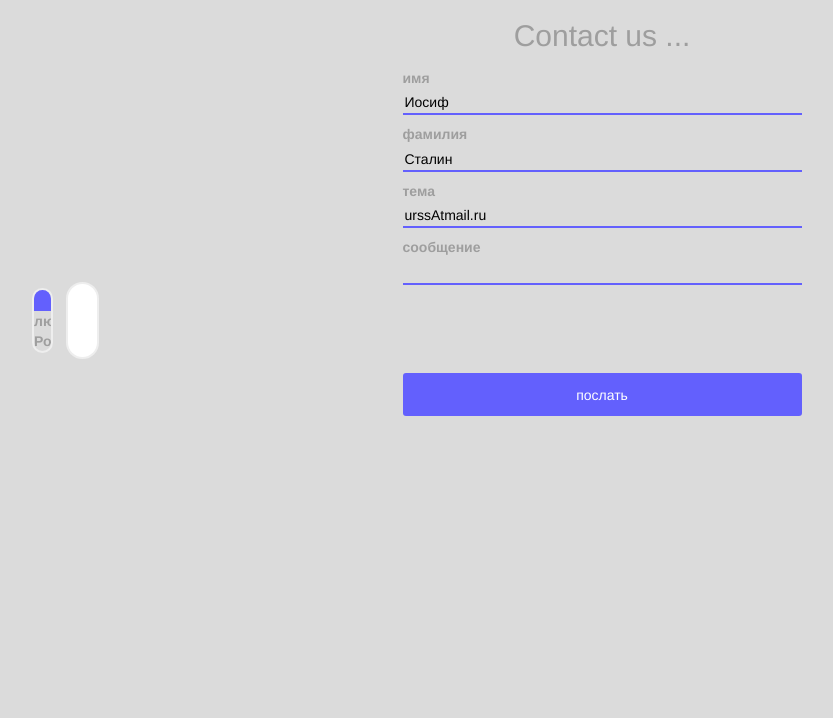
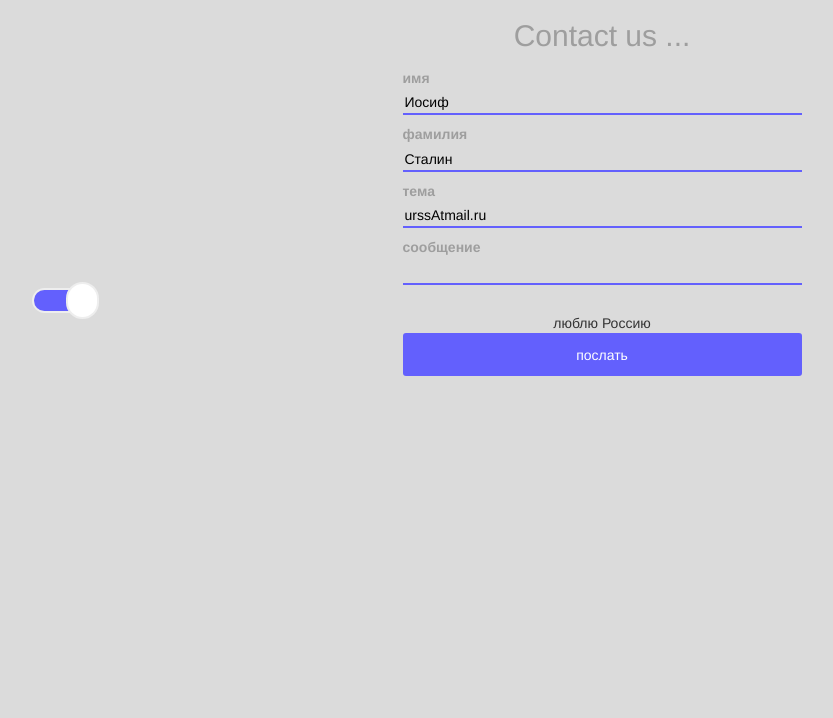
Before and after one commit to ycoupannec/OnePage, a PHP site: page / in a window 1280 px wide. Shown: the part 1521-2239 px from the top of the page, without its empty margins (38-871 px from the left). Run offline with PHP 8.4, Linux system fonts and the light colour scheme; some libraries are stand-ins or nearby versions.

Commit message:
maj Checkbox
rectification du style de la checkbox
l'emplacement n'est pas encore bon.

```diff
--- a/css/style.css
+++ b/css/style.css
@@ -72,6 +72,7 @@ input[type="checkbox"]{
     display: none;
 }
 .onoffswitch-label {
+	width: 100%;
     display: block; overflow: hidden; cursor: pointer;
     border: 2px solid #EEEEEE; border-radius: 25px;
 }
--- a/index.php
+++ b/index.php
@@ -98,10 +98,11 @@
 							<div class="onoffswitch">
 							    <input type="checkbox" name="onoffswitch" class="onoffswitch-checkbox" id="myonoffswitch" checked>
 							    <label class="onoffswitch-label" for="myonoffswitch">
-							        <span class="onoffswitch-inner"></span>люблю Россию
+							        <span class="onoffswitch-inner"></span>
 							        <span class="onoffswitch-switch"></span>
 							    </label>
 							</div>
+							люблю Россию
 							</br>
 							<button>послать</button>
 
```
